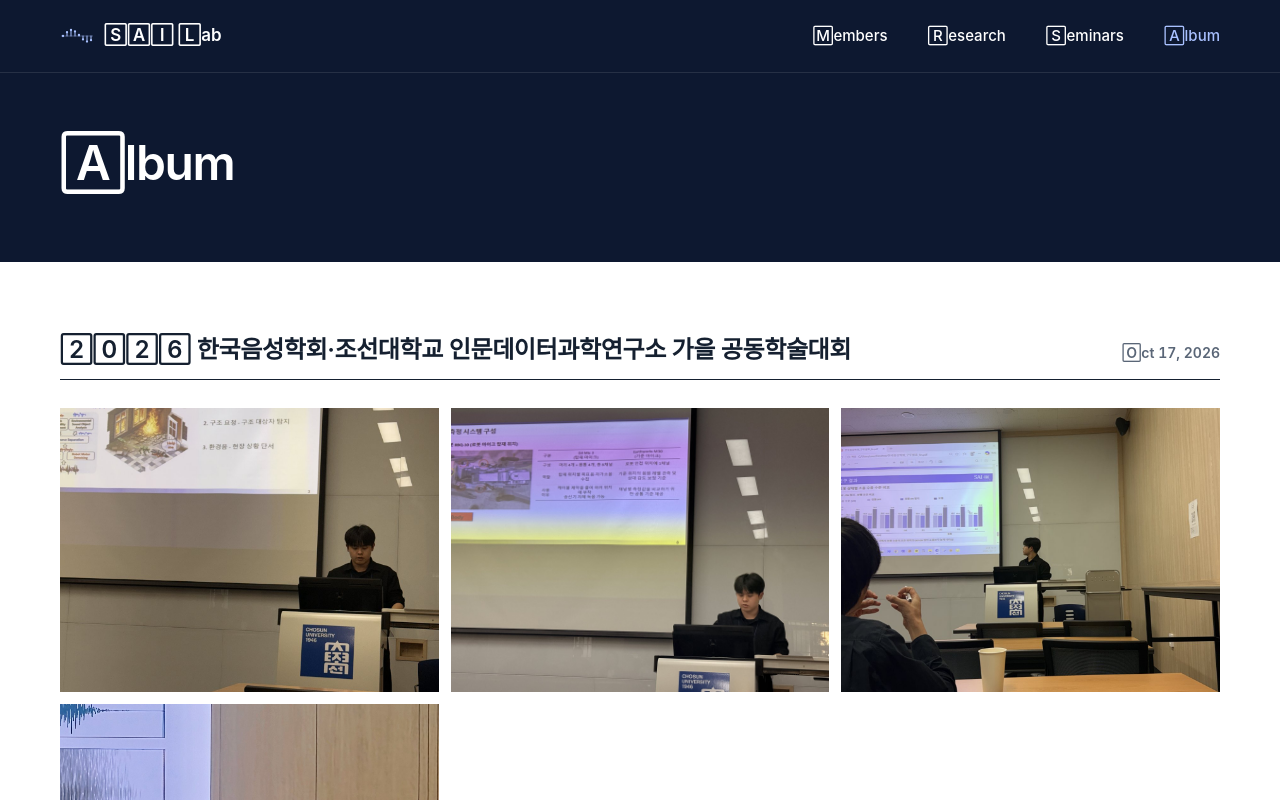
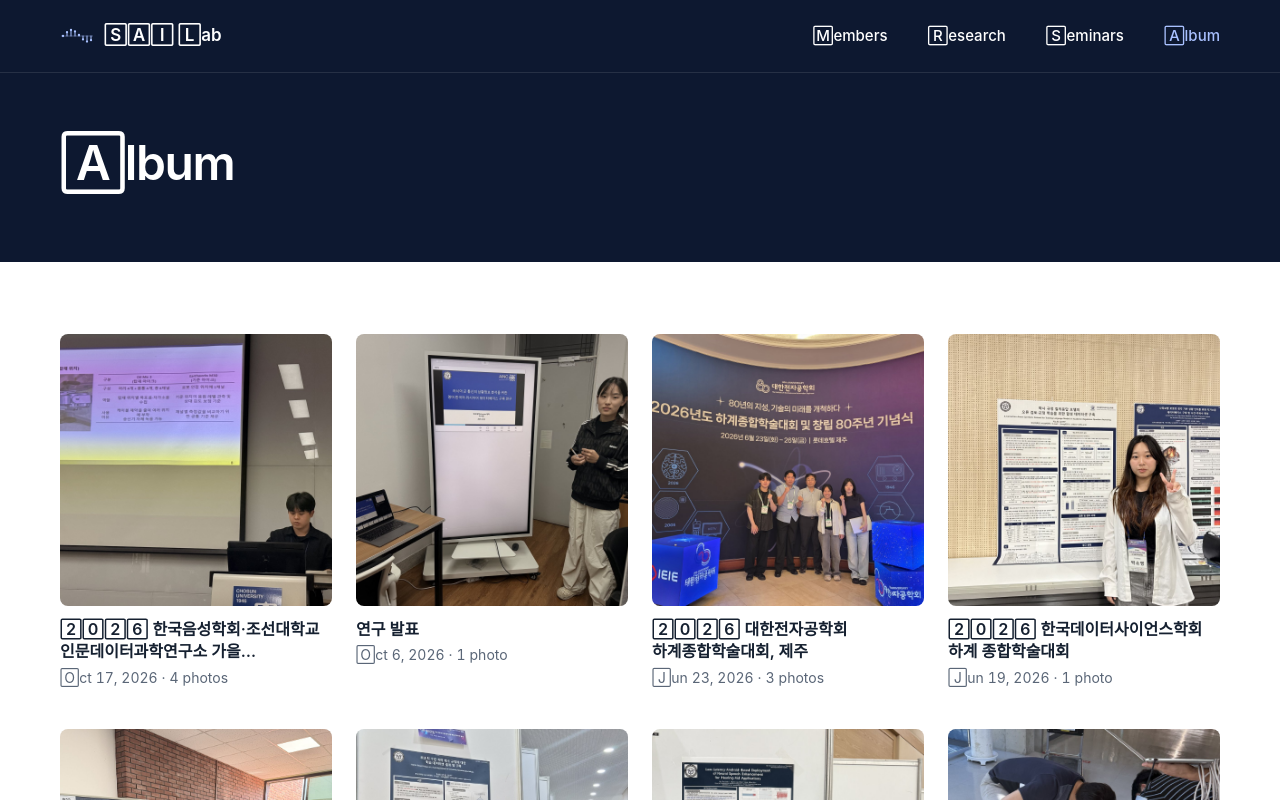
Before and after one commit to Signal-Augmented-Intelligence/-Signal-Augmented-Intelligence.github.io, a Next.js app: page /album in a window 1280 px wide. Shown: the top 800 px of the page. Built offline with nearby package versions, Linux system fonts and the light colour scheme; a web font is replaced by a local one.

Commit message:
Album: one cover per event, each event on its own page (cover chosen in album.yml)

```diff
--- a/content/album.yml
+++ b/content/album.yml
@@ -4,7 +4,8 @@
 #
 # - date: 2026-11-05                  # YYYY-MM-DD (or YYYY-MM)
 #   title: "2026 가을 세미나"
-#   folder: 2026-11-seminar           # folder name under public/images/album/
+#   folder: 2026-11-seminar           # folder name under public/images/album/ (also the page address /album/<folder>/; do not change)
+#   cover: 02.jpg                     # optional: the photo shown on the album list. Empty = the first photo
 #   photos:
 #     - file: 01.jpg
 #       alt: "세미나 발표 장면"          # one short description per photo
@@ -13,6 +14,7 @@
 - date: 2026-10-17
   title: "2026 한국음성학회·조선대학교 인문데이터과학연구소 가을 공동학술대회"
   folder: 2026-10-ssp-fall
+  cover: 02.jpg
   photos:
     - file: 01.jpg
       alt: "구두 발표 장면"
@@ -31,6 +33,7 @@
 - date: 2026-06-23
   title: "2026 대한전자공학회 하계종합학술대회, 제주"
   folder: 2026-06-ieie-summer
+  cover: 01.jpg
   photos:
     - file: 01.jpg
       alt: "학술대회 안내판 앞 단체 사진"
@@ -59,6 +62,7 @@
 - date: 2025-08
   title: "ICTCA 2025, 부산"
   folder: 2025-08-ictca
+  cover: 01.jpg
   photos:
     - file: 01.jpg
       alt: "포스터 앞에 선 발표자"
--- a/src/app/album/album.module.css
+++ b/src/app/album/album.module.css
@@ -1,5 +1,17 @@
-.grid { display: grid; grid-template-columns: repeat(3, minmax(0, 1fr)); gap: 12px; }
-.thumb { display: block; width: 100%; padding: 0; border: 0; background: var(--surface); cursor: zoom-in; aspect-ratio: 4 / 3; overflow: hidden; }
+/* Album list: cover tiles, like a phone's photo albums (square cover, title, date and count). */
+.albums { display: grid; grid-template-columns: repeat(4, minmax(0, 1fr)); gap: 40px 24px; }
+.album { display: block; color: var(--ink); }
+.album:hover { text-decoration: none; }
+.cover { display: block; aspect-ratio: 1 / 1; overflow: hidden; border-radius: 8px; background: var(--surface); }
+.cover img { width: 100%; height: 100%; object-fit: cover; transition: opacity 0.2s ease; }
+.album:hover .cover img { opacity: 0.88; }
+.albumTitle { display: -webkit-box; margin-top: 12px; overflow: hidden; font-weight: 600; line-height: 1.4; -webkit-line-clamp: 2; -webkit-box-orient: vertical; }
+.album:hover .albumTitle { color: var(--accent); }
+.albumMeta { display: block; margin-top: 4px; color: var(--muted); font-size: var(--text-sm); }
+
+/* One event: square thumbnails in a tight grid; a photo opens in a dialog. */
+.grid { display: grid; grid-template-columns: repeat(5, minmax(0, 1fr)); gap: 4px; }
+.thumb { display: block; width: 100%; padding: 0; border: 0; background: var(--surface); cursor: zoom-in; aspect-ratio: 1 / 1; overflow: hidden; }
 .thumb img { width: 100%; height: 100%; object-fit: cover; transition: opacity 0.2s ease; }
 .thumb:hover img { opacity: 0.88; }
 
@@ -11,6 +23,11 @@
 .controls button { padding: 8px 16px; border: 1px solid rgba(255, 255, 255, 0.4); border-radius: 4px; background: transparent; color: #ffffff; font: inherit; font-size: var(--text-sm); cursor: pointer; }
 .controls button:hover { border-color: #ffffff; }
 
+@media (max-width: 960px) {
+  .albums { grid-template-columns: repeat(3, minmax(0, 1fr)); }
+  .grid { grid-template-columns: repeat(4, minmax(0, 1fr)); }
+}
 @media (max-width: 640px) {
-  .grid { grid-template-columns: repeat(2, minmax(0, 1fr)); gap: 8px; }
+  .albums { grid-template-columns: repeat(2, minmax(0, 1fr)); gap: 28px 12px; }
+  .grid { grid-template-columns: repeat(3, minmax(0, 1fr)); gap: 2px; }
 }
--- a/src/app/album/page.tsx
+++ b/src/app/album/page.tsx
@@ -1,23 +1,35 @@
 import type { Metadata } from 'next';
+import Link from 'next/link';
 import { PageHeader } from '@/components/PageHeader';
-import { Section } from '@/components/Section';
 import { getAlbums } from '@/lib/content';
 import { formatDate } from '@/lib/format';
-import { AlbumGrid } from './AlbumGrid';
+import styles from './album.module.css';
 
 export const metadata: Metadata = { title: 'Album', description: 'Photos from SAI Lab, Hanshin University.' };
 
+/** Album list: one cover photo per event (newest first). A cover opens that event's photos. */
 export default function AlbumPage() {
   const albums = getAlbums();
   return (
     <>
       <PageHeader title="Album" />
-      {albums.length === 0 && <p className="container muted">Photos will be posted here.</p>}
-      {albums.map((a, i) => (
-        <Section key={a.date + a.title} id={`album-${i + 1}`} title={a.title} aside={<span className="muted num">{formatDate(a.date)}</span>}>
-          <AlbumGrid title={a.title} photos={a.photos} />
-        </Section>
-      ))}
+      <div className="container">
+        {albums.length === 0 ? <p className="muted">Photos will be posted here.</p> : (
+          <ul className={styles.albums}>
+            {albums.map((a) => (
+              <li key={a.slug}>
+                <Link href={`/album/${a.slug}/`} className={styles.album}>
+                  <span className={styles.cover}><img src={a.cover.src} alt="" loading="lazy" /></span>
+                  <span className={styles.albumTitle}>{a.title}</span>
+                  <span className={styles.albumMeta}>
+                    <span className="num">{formatDate(a.date)}</span> · <span className="num">{a.photos.length}</span> {a.photos.length === 1 ? 'photo' : 'photos'}
+                  </span>
+                </Link>
+              </li>
+            ))}
+          </ul>
+        )}
+      </div>
     </>
   );
 }
--- a/src/app/sitemap.ts
+++ b/src/app/sitemap.ts
@@ -8,7 +8,7 @@ export default function sitemap(): MetadataRoute.Sitemap {
   const pages = ['/', '/members/professor/', '/members/our-team/', '/members/alumni/', '/research/', '/research/publications/', '/seminars/', '/news/'];
   return [
     ...pages,
-    ...(getAlbums().length > 0 ? ['/album/'] : []),
+    ...(getAlbums().length > 0 ? ['/album/', ...getAlbums().map((a) => `/album/${a.slug}/`)] : []),
     ...getResearchAreas().map((a) => `/research/${a.slug}/`),
     ...getPublications().map((p) => p.url),
   ].map((path) => ({ url: `${SITE_URL}${path}` }));
--- a/src/lib/content.ts
+++ b/src/lib/content.ts
@@ -291,7 +291,11 @@ export function getPoem(): Poem {
 }
 
 /* ---------- album ---------- */
-export type Album = { date: string; title: string; photos: { src: string; alt: string }[] };
+/**
+ * One event in the album. `slug` is its folder name and its page address (/album/<slug>/).
+ * `cover` is the photo shown on the album list (the `cover` file in album.yml, or the first photo).
+ */
+export type Album = { slug: string; date: string; title: string; cover: { src: string; alt: string }; photos: { src: string; alt: string }[] };
 export function getAlbums(): Album[] {
   return readYaml<Record<string, unknown>[]>('album.yml', [])
     .map((a) => {
@@ -299,9 +303,11 @@ export function getAlbums(): Album[] {
       const photos = ((a.photos as Record<string, unknown>[] | null) ?? [])
         .map((p) => ({ src: `/images/album/${folder ? `${folder}/` : ''}${str(p.file)}`, alt: str(p.alt) }))
         .filter((p) => !p.src.endsWith('/'));
-      return { date: str(a.date), title: str(a.title), photos };
+      const coverFile = str(a.cover);
+      const cover = photos.find((p) => coverFile && p.src.endsWith(`/${coverFile}`)) ?? photos[0];
+      return { slug: folder, date: str(a.date), title: str(a.title), cover, photos };
     })
-    .filter((a) => a.photos.length > 0)
+    .filter((a) => a.photos.length > 0 && a.slug !== '')
     .sort((a, b) => b.date.localeCompare(a.date));
 }
 
```
Also changed, not shown: src/app/album/[slug]/page.tsx (added, +39 -0 lines), 1 other file (tests, documents, lock files or other folders).
